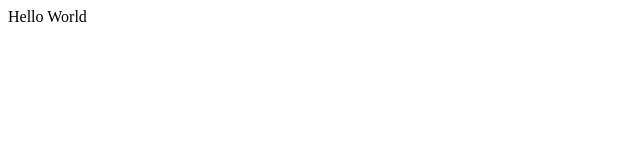
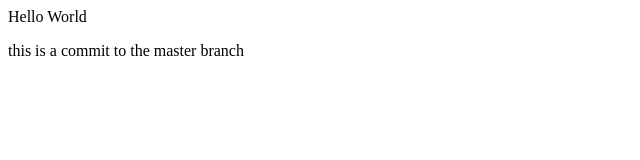
Before and after one commit to brentcobb/learn_git, a plain HTML site: page index.html in a window 1280 px wide. Shown: the whole page, without its empty margins (0-640 px from the left). Drawn offline with Linux system fonts and the light colour scheme.

Commit message:
this has changes that are not on the other branch

```diff
--- a/index.html
+++ b/index.html
@@ -1 +1,3 @@
 <p>Hello World</p>
+
+<p>this is a commit to the master branch</p>
```
